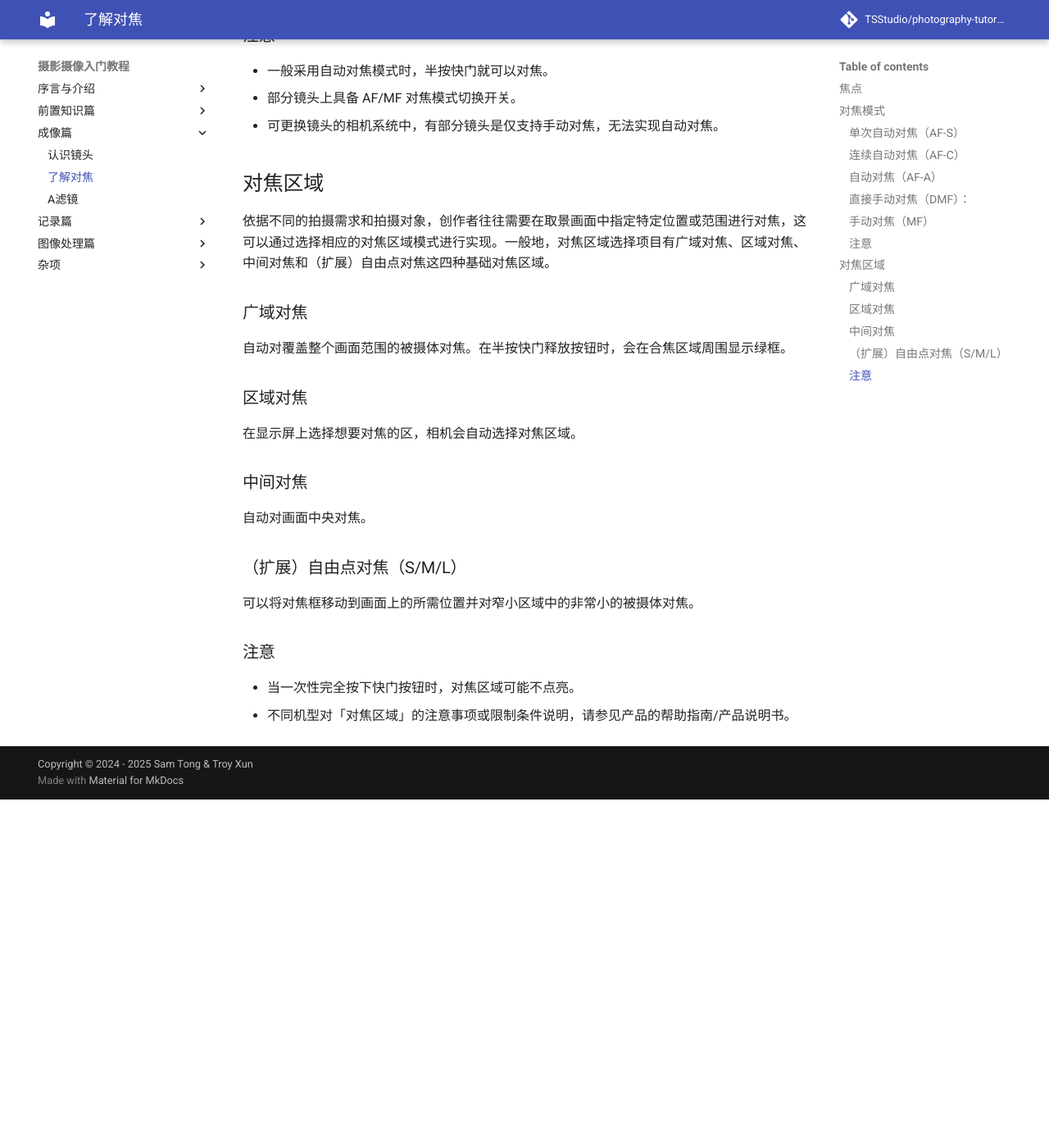
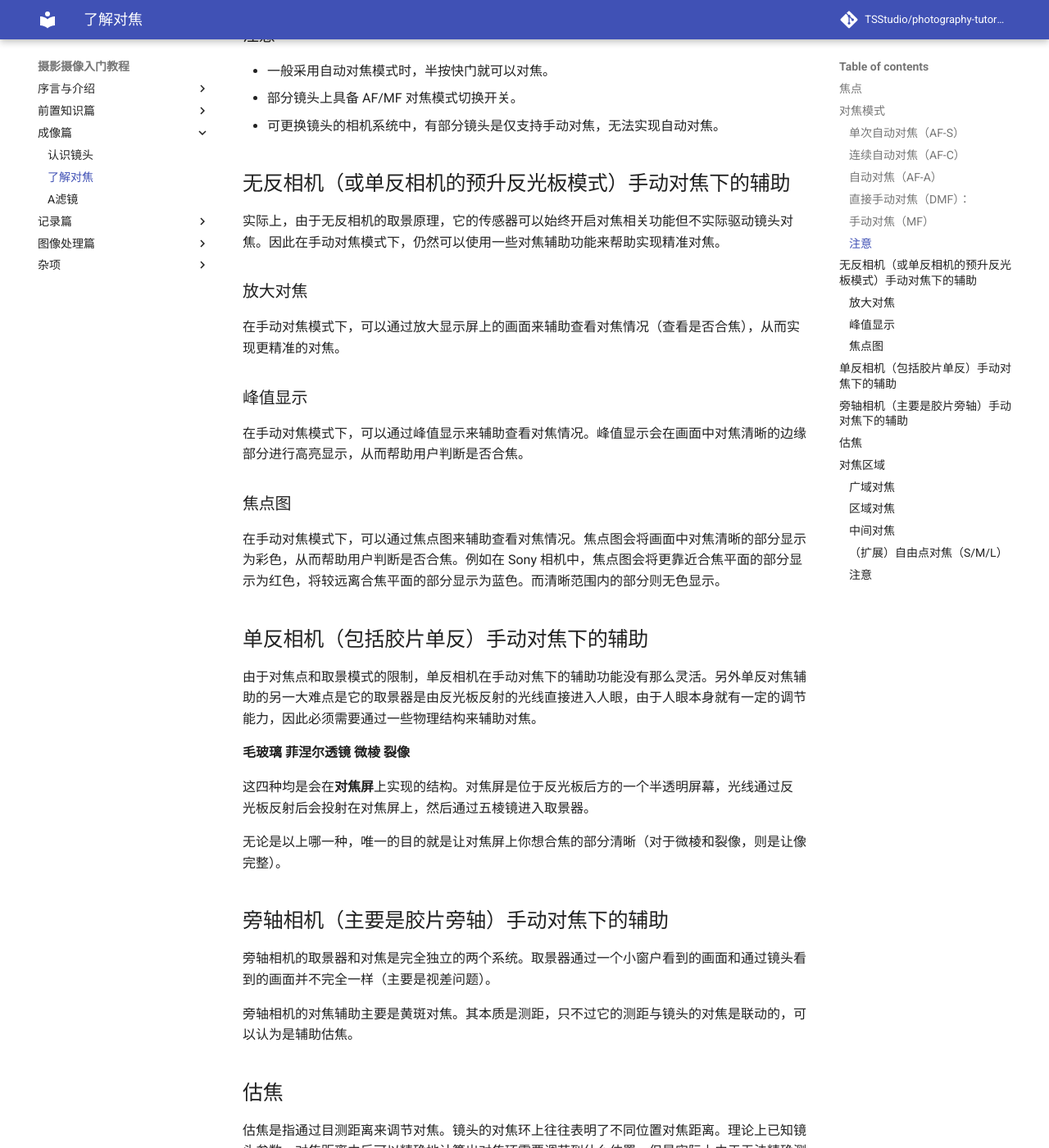
Before and after one commit to troyxun/photography-tutorial, an MkDocs documentation site: the page built from docs/focus.md, in a window 1280 px wide and 1400 px high, scrolled down 1333 px. Shown: the whole window at 82% size. Built offline with MkDocs 1.6.1 and Material for MkDocs 9.7.7, drawn with Linux system fonts in a browser that asks for light colours; comment, search, counter and statistics services are not loaded; before the commit the page ends 2308 px from its top, so only the background shows below that; some of the changed text lies outside the part shown.

Commit message:
Add Focus Assist

```diff
--- a/docs/focus.md
+++ b/docs/focus.md
@@ -34,6 +34,44 @@ $$
 - 部分镜头上具备 AF/MF 对焦模式切换开关。
 - 可更换镜头的相机系统中，有部分镜头是仅支持手动对焦，无法实现自动对焦。
 
+## 无反相机（或单反相机的预升反光板模式）手动对焦下的辅助
+
+实际上，由于无反相机的取景原理，它的传感器可以始终开启对焦相关功能但不实际驱动镜头对焦。因此在手动对焦模式下，仍然可以使用一些对焦辅助功能来帮助实现精准对焦。
+
+### 放大对焦
+
+在手动对焦模式下，可以通过放大显示屏上的画面来辅助查看对焦情况（查看是否合焦），从而实现更精准的对焦。
+
+### 峰值显示
+
+在手动对焦模式下，可以通过峰值显示来辅助查看对焦情况。峰值显示会在画面中对焦清晰的边缘部分进行高亮显示，从而帮助用户判断是否合焦。
+
+### 焦点图
+
+在手动对焦模式下，可以通过焦点图来辅助查看对焦情况。焦点图会将画面中对焦清晰的部分显示为彩色，从而帮助用户判断是否合焦。例如在 Sony 相机中，焦点图会将更靠近合焦平面的部分显示为红色，将较远离合焦平面的部分显示为蓝色。而清晰范围内的部分则无色显示。
+
+## 单反相机（包括胶片单反）手动对焦下的辅助
+
+由于对焦点和取景模式的限制，单反相机在手动对焦下的辅助功能没有那么灵活。另外单反对焦辅助的另一大难点是它的取景器是由反光板反射的光线直接进入人眼，由于人眼本身就有一定的调节能力，因此必须需要通过一些物理结构来辅助对焦。
+
+**毛玻璃 菲涅尔透镜 微棱 裂像**
+
+这四种均是会在**对焦屏**上实现的结构。对焦屏是位于反光板后方的一个半透明屏幕，光线通过反光板反射后会投射在对焦屏上，然后通过五棱镜进入取景器。
+
+无论是以上哪一种，唯一的目的就是让对焦屏上你想合焦的部分清晰（对于微棱和裂像，则是让像完整）。
+
+## 旁轴相机（主要是胶片旁轴）手动对焦下的辅助
+
+旁轴相机的取景器和对焦是完全独立的两个系统。取景器通过一个小窗户看到的画面和通过镜头看到的画面并不完全一样（主要是视差问题）。
+
+旁轴相机的对焦辅助主要是黄斑对焦。其本质是测距，只不过它的测距与镜头的对焦是联动的，可以认为是辅助估焦。
+
+## 估焦
+
+估焦是指通过目测距离来调节对焦。镜头的对焦环上往往表明了不同位置对焦距离。理论上已知镜头参数、对焦距离之后可以精确地计算出对焦环需要调节到什么位置。但是实际上由于无法精确测量距离，因此只能进行估测。
+
+大疆的激光雷达模块测距实际上就是辅助估焦的。
+
 ## 对焦区域
 依据不同的拍摄需求和拍摄对象，创作者往往需要在取景画面中指定特定位置或范围进行对焦，这可以通过选择相应的对焦区域模式进行实现。一般地，对焦区域选择项目有广域对焦、区域对焦、中间对焦和（扩展）自由点对焦这四种基础对焦区域。
 
```
